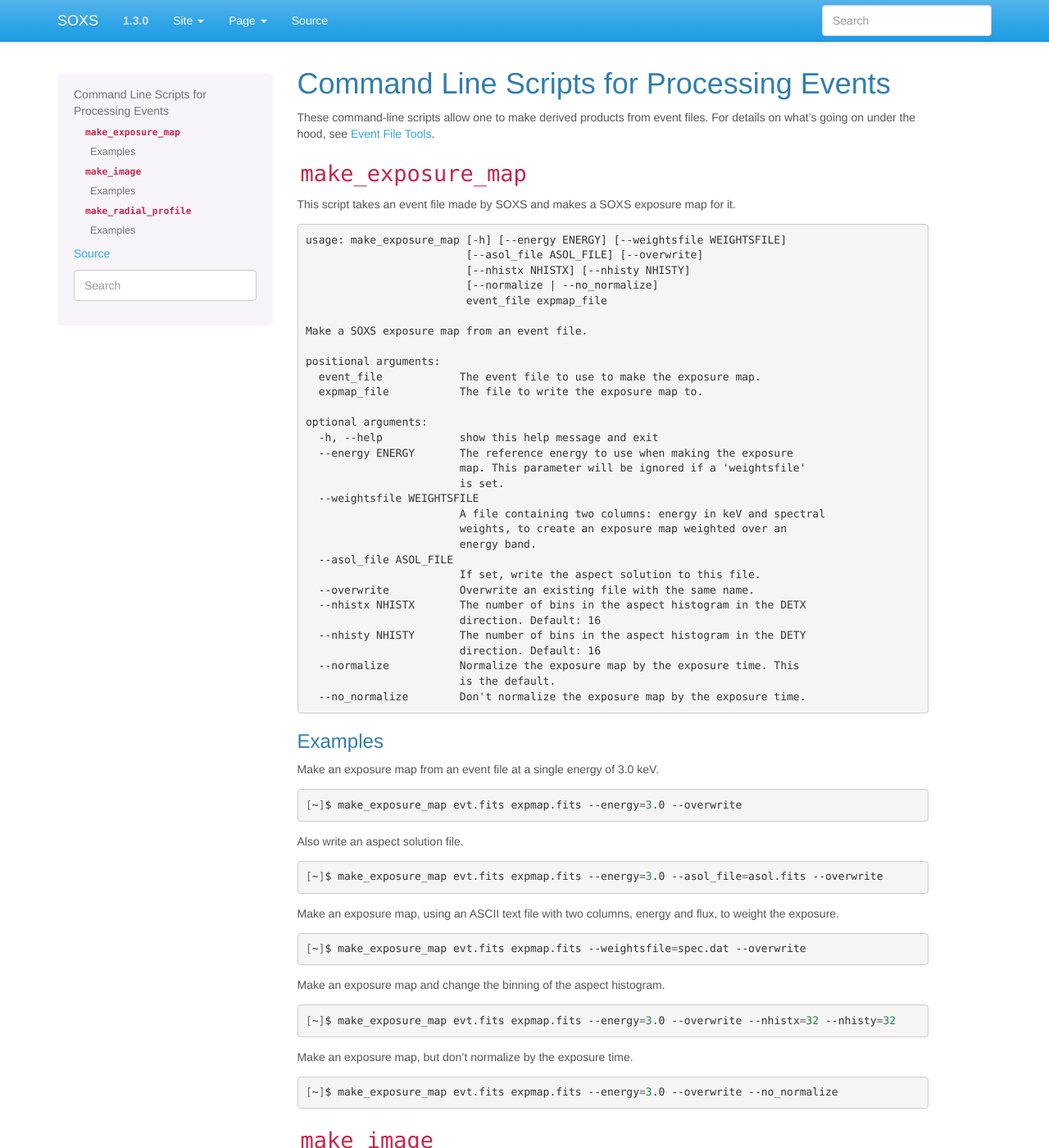
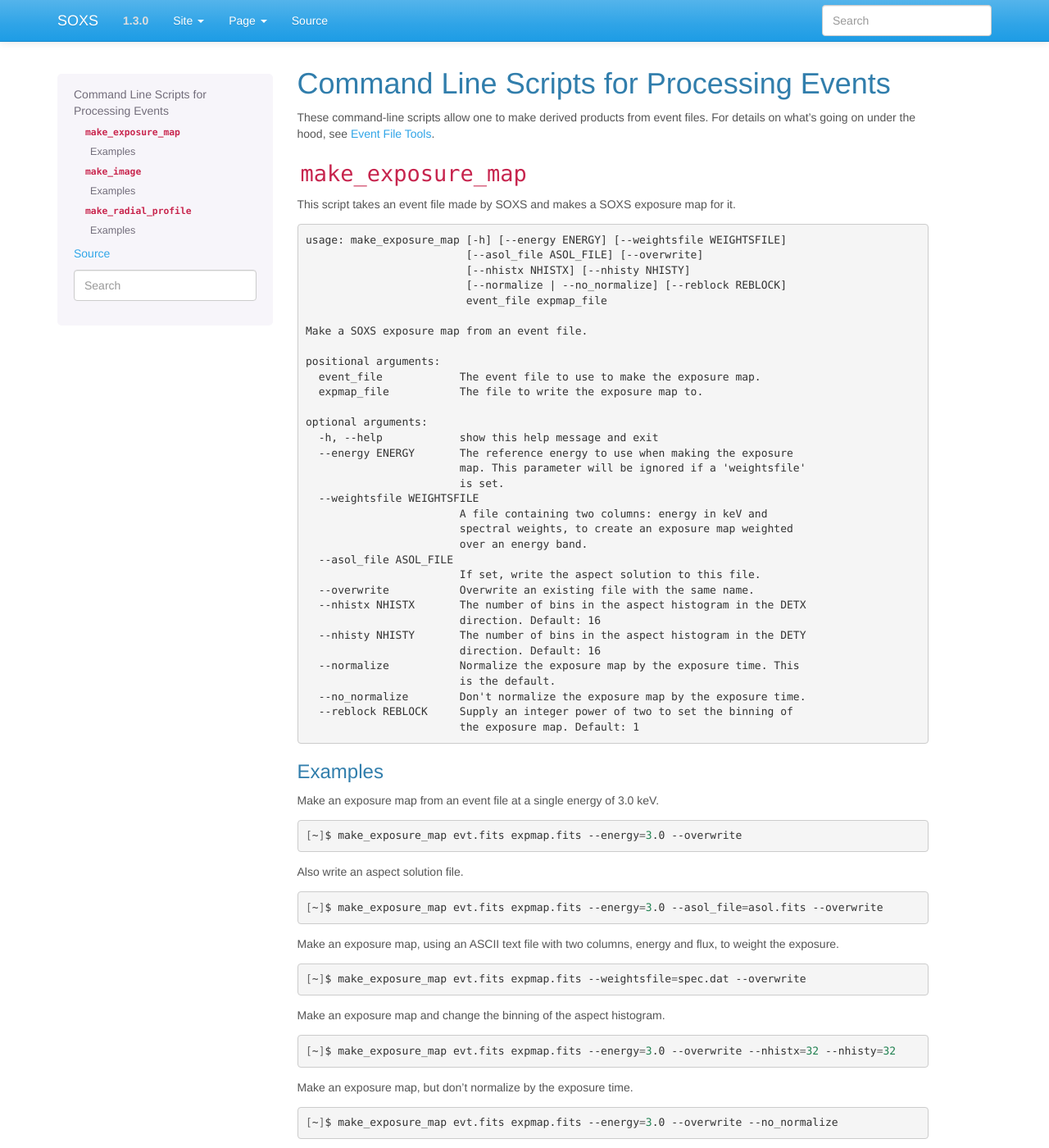
Before and after one commit to lynx-x-ray-observatory/soxs, a Sphinx documentation site: the page built from doc/source/command_line/events.rst, in a window 1280 px wide and 1400 px high. Shown: the whole window at 82% size. Built offline with Sphinx 7.4.7, drawn with Linux system fonts in a browser that asks for light colours; some of the changed text lies outside the part shown.

Commit message:
Reblock docs

```diff
--- a/doc/source/command_line/events.rst
+++ b/doc/source/command_line/events.rst
@@ -17,7 +17,7 @@
     usage: make_exposure_map [-h] [--energy ENERGY] [--weightsfile WEIGHTSFILE]
                              [--asol_file ASOL_FILE] [--overwrite]
                              [--nhistx NHISTX] [--nhisty NHISTY]
-                             [--normalize | --no_normalize]
+                             [--normalize | --no_normalize] [--reblock REBLOCK]
                              event_file expmap_file
 
     Make a SOXS exposure map from an event file.
@@ -32,9 +32,9 @@
                             map. This parameter will be ignored if a 'weightsfile'
                             is set.
       --weightsfile WEIGHTSFILE
-                            A file containing two columns: energy in keV and spectral
-                            weights, to create an exposure map weighted over an
-                            energy band.
+                            A file containing two columns: energy in keV and
+                            spectral weights, to create an exposure map weighted
+                            over an energy band.
       --asol_file ASOL_FILE
                             If set, write the aspect solution to this file.
       --overwrite           Overwrite an existing file with the same name.
@@ -45,6 +45,8 @@
       --normalize           Normalize the exposure map by the exposure time. This
                             is the default.
       --no_normalize        Don't normalize the exposure map by the exposure time.
+      --reblock REBLOCK     Supply an integer power of two to set the binning of
+                            the exposure map. Default: 1
 
 Examples
 ++++++++
@@ -80,6 +82,12 @@
 
     [~]$ make_exposure_map evt.fits expmap.fits --energy=3.0 --overwrite --no_normalize
 
+Reblock the exposure map by 4.
+
+.. code-block:: bash
+
+    [~]$ make_exposure_map evt.fits expmap.fits --energy=3.0 --overwrite --reblock=4
+
 ``make_image``
 --------------
 
@@ -87,6 +95,7 @@
 
     usage: make_image [-h] [--coord_type COORD_TYPE] [--emin EMIN] [--emax EMAX]
                       [--overwrite] [--expmap_file EXPMAP_FILE]
+                      [--reblock REBLOCK]
                       event_file out_file
 
     Make a FITS image from a SOXS event file.
@@ -108,6 +117,9 @@
       --expmap_file EXPMAP_FILE
                             Supply an exposure map file to divide this image by to
                             get a flux map.
+      --reblock REBLOCK     Change this value to reblock the image to larger pixel
+                            sizes (reblock >= 1). Only supported for sky
+                            coordinates. Default: 1
 
 Examples
 ++++++++
@@ -135,6 +147,12 @@
 .. code-block:: bash
 
     [~]$ make_image evt.fits flux_img.fits --overwrite --expmap_file=expmap.fits
+
+Reblock the image by 4.
+
+.. code-block:: bash
+
+    [~]$ make_image evt.fits img.fits --emin=0.5 --emax=7.0 --overwrite --reblock=4
 
 ``make_radial_profile``
 -----------------------
```
Also changed, not shown: 1 other file.
